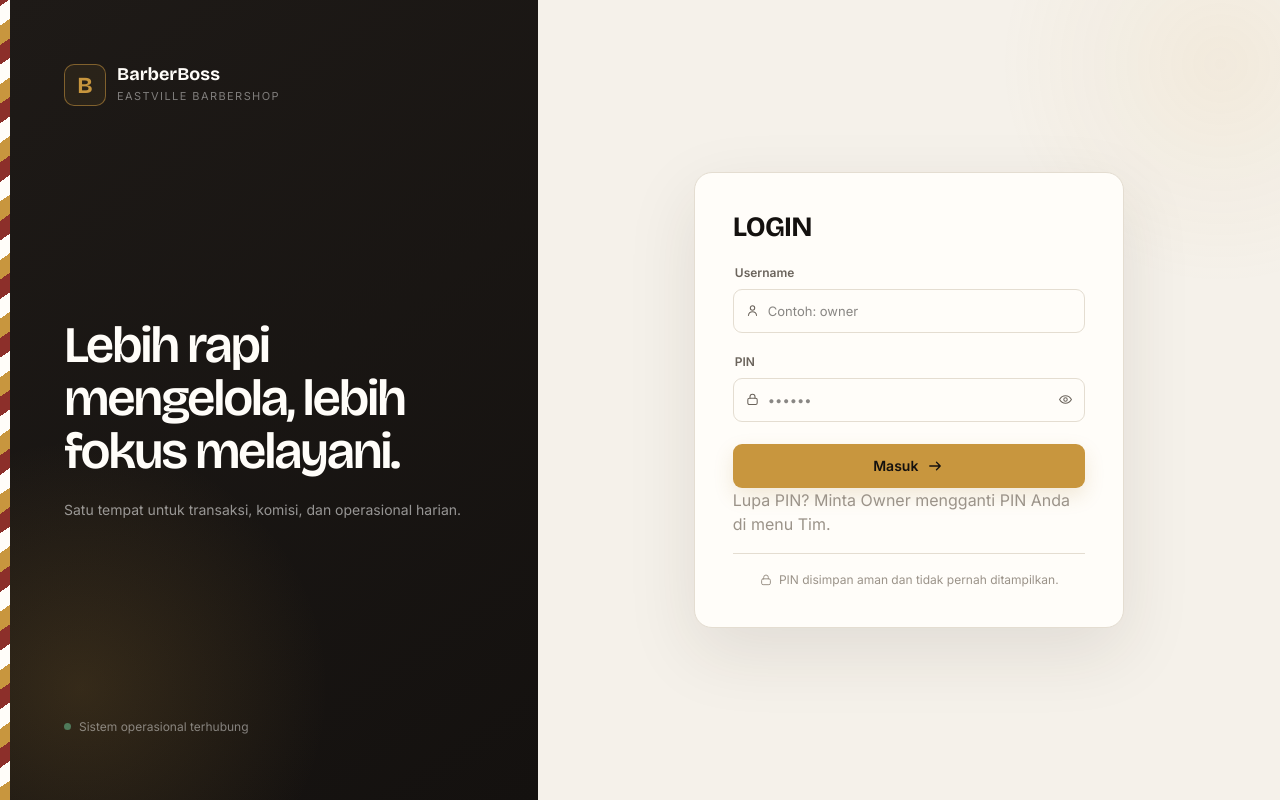
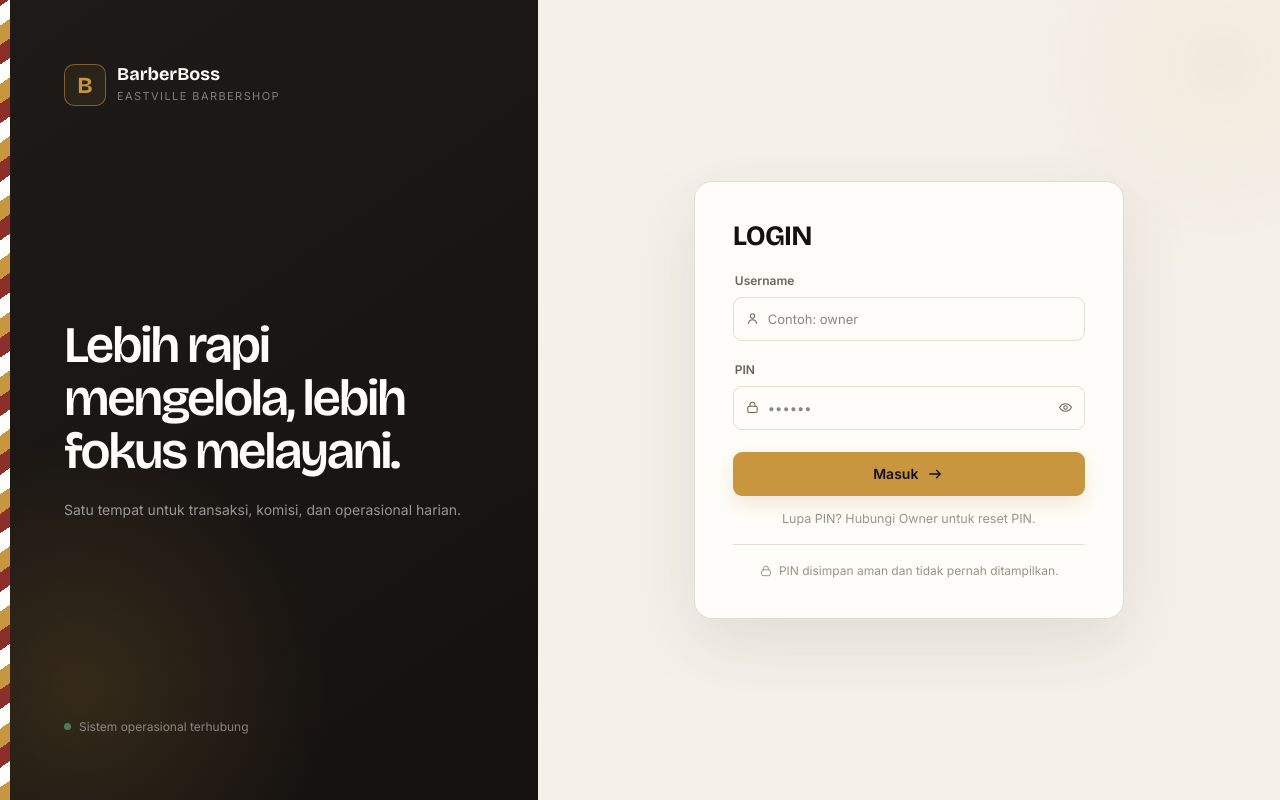
Before and after one commit to Pirapieuy/EastvilleBarber, a React (Vite) app: page / in a window 1280 px wide. Built offline with nearby package versions, Linux system fonts and the light colour scheme; no server answers.

Commit message:
style(login): rapikan kalimat dan posisi bantuan lupa PIN

```diff
--- a/src/components/common/Login.tsx
+++ b/src/components/common/Login.tsx
@@ -116,8 +116,8 @@ export function Login({
           >
             {loading ? "Memproses..." : "Masuk"} <Icon name="arrow" />
           </Button>
-          <p className="pin-helper login-pin-help">
-            Lupa PIN? Minta Owner mengganti PIN Anda di menu Tim.
+          <p className="login-pin-help">
+            Lupa PIN? Hubungi Owner untuk reset PIN.
           </p>
           <div className="secure-note">
             <Icon name="lock" /> PIN disimpan aman dan tidak pernah ditampilkan.
```
Also changed, not shown: src/index.css.
